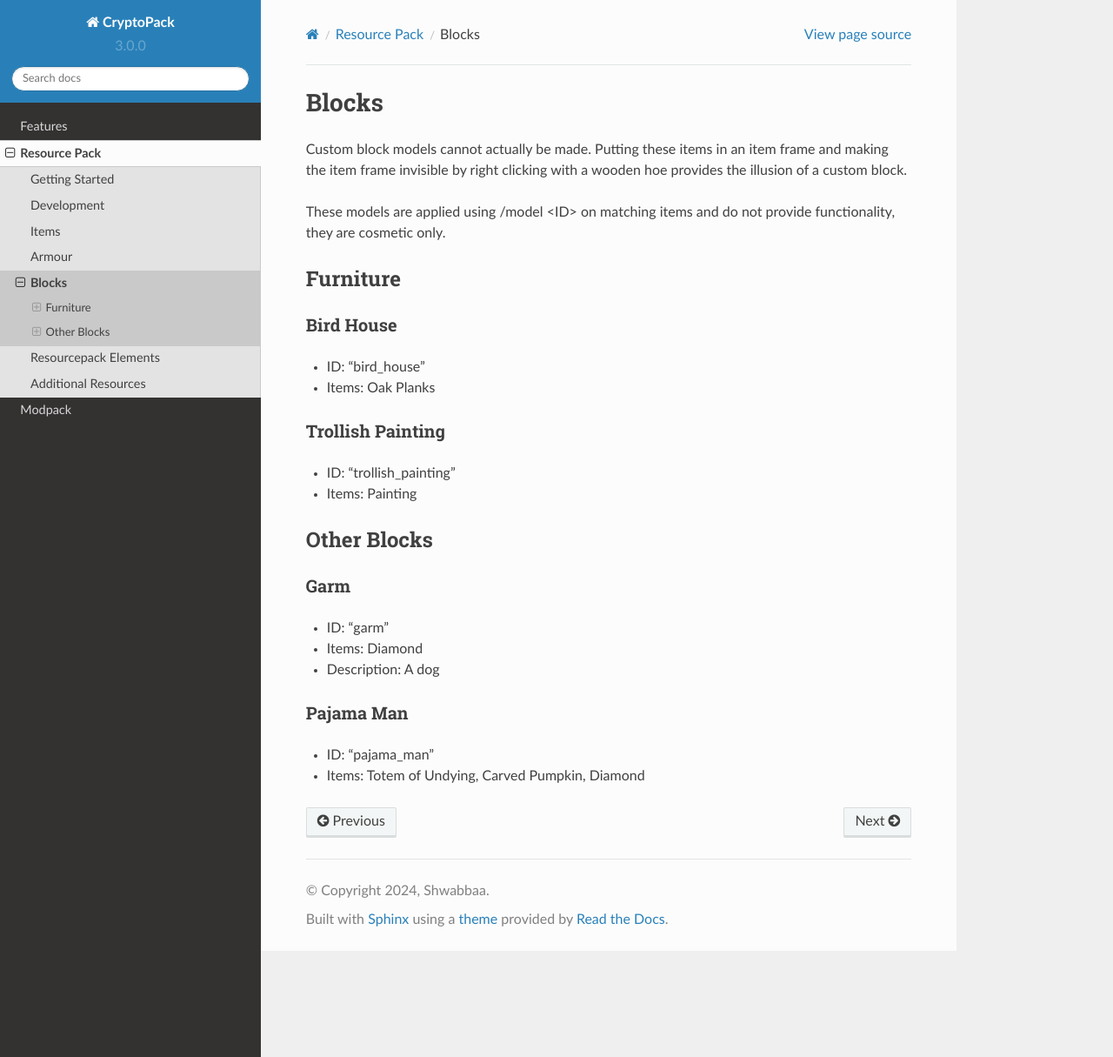
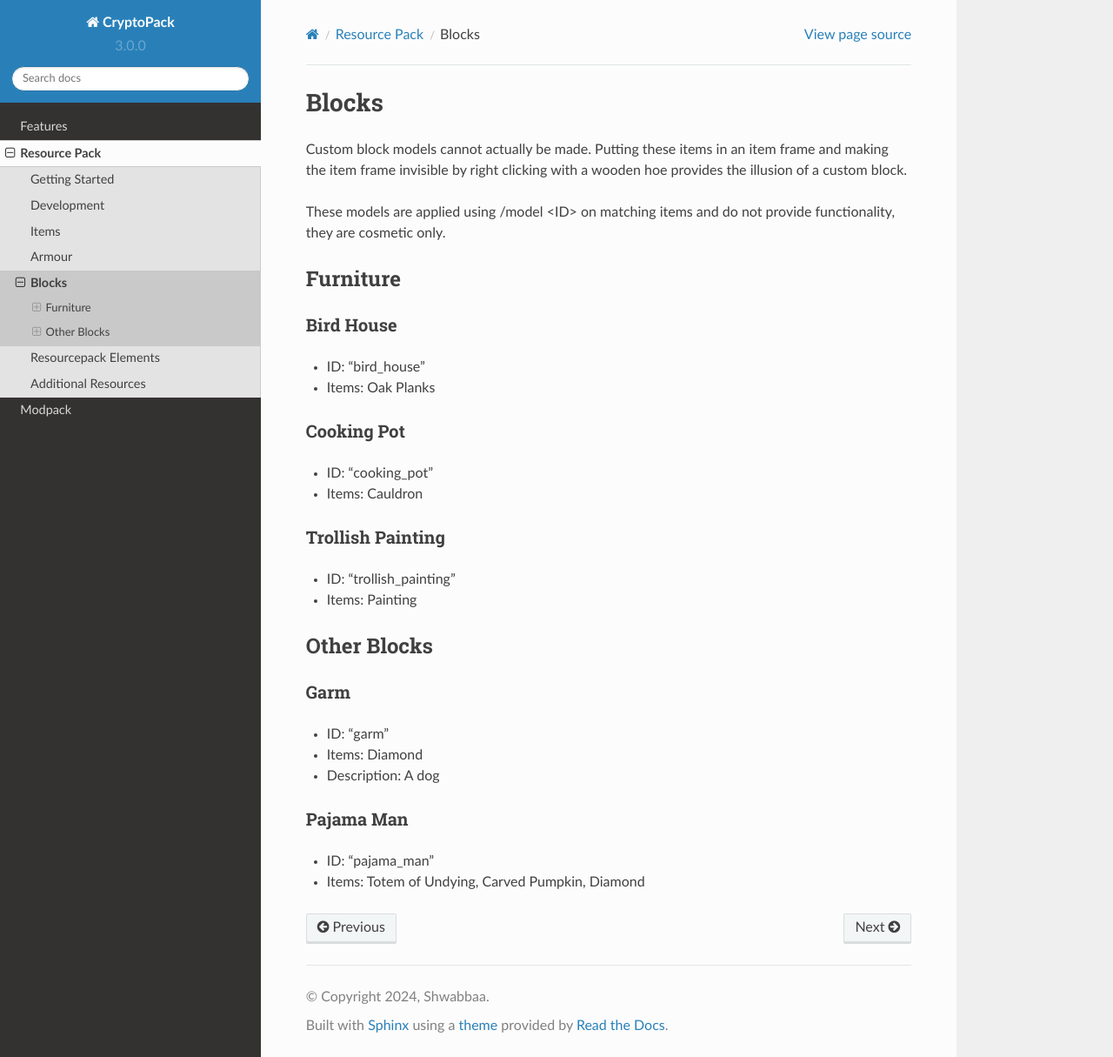
Before and after one commit to Shwabbaa/cryptopack-docs, a Sphinx documentation site: the page built from docs/source/resourcepack/blocks.rst, in a window 1280 px wide and 1215 px high. Shown: the whole window at 87% size. Built offline with Sphinx 7.4.7 and the Read the Docs theme 2.0.0, drawn with Linux system fonts in a browser that asks for light colours; pages that are not in the unit, such as notebooks, are missing from menus.

Commit message:
Update blocks.rst

```diff
--- a/docs/source/resourcepack/blocks.rst
+++ b/docs/source/resourcepack/blocks.rst
@@ -12,6 +12,11 @@ Bird House
 ~~~~~~~~~~
 * ID: "bird_house"
 * Items: Oak Planks
+
+Cooking Pot
+~~~~~~~~~~
+* ID: "cooking_pot"
+* Items: Cauldron
 
 Trollish Painting
 ~~~~~~~~~~
```
